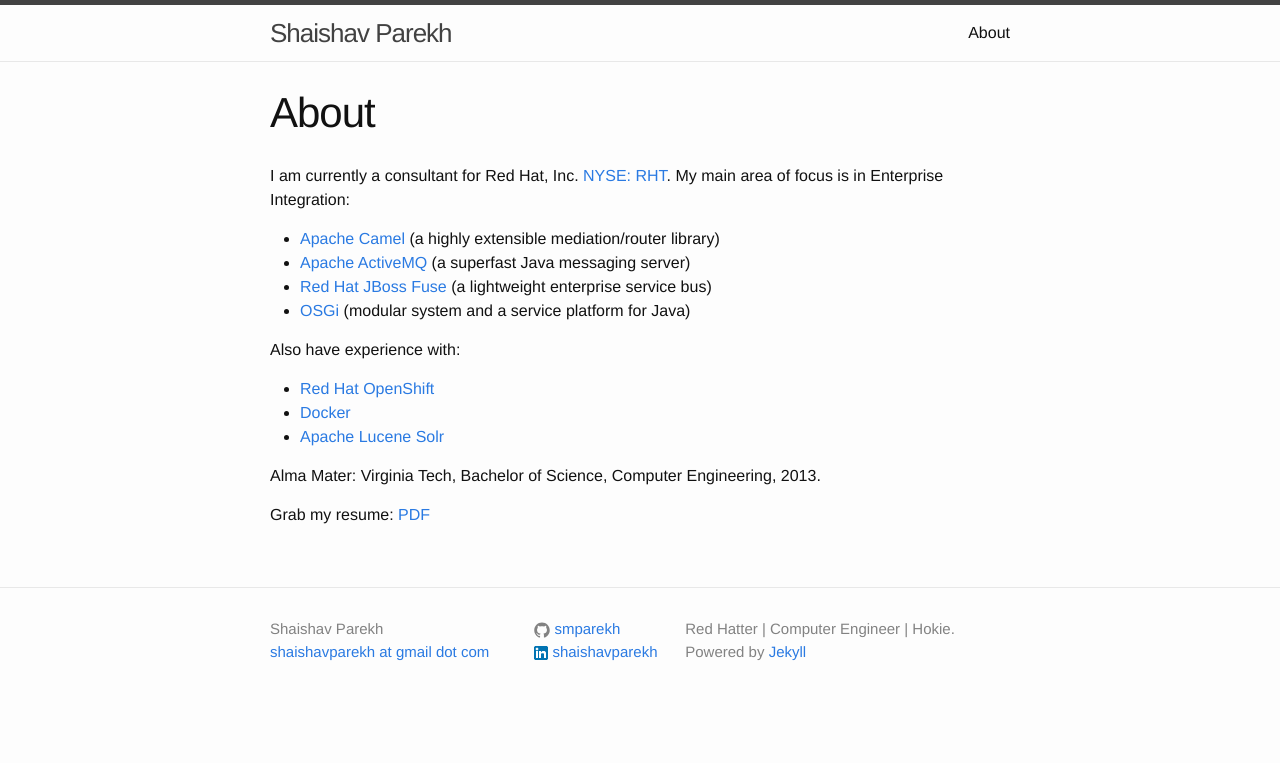
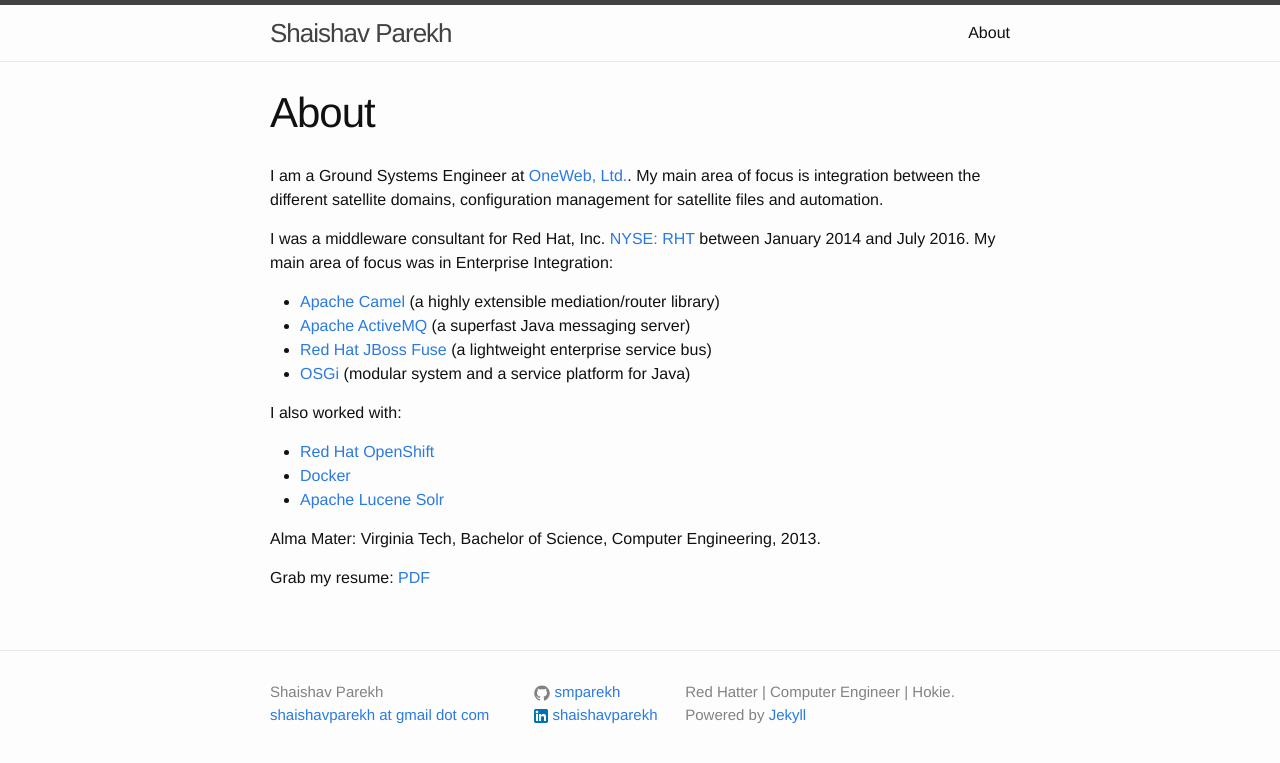
Before and after one commit to smparekh/smparekh.github.io, a Jekyll site: the page built from about.md, in a window 1280 px wide. Shown: the top 763 px of the page. Built offline with Jekyll 4.4.1, drawn with Linux system fonts in a browser that asks for light colours.

Commit message:
Updated about.md

```diff
--- a/about.md
+++ b/about.md
@@ -4,14 +4,16 @@
 permalink: /about/
 ---
 
-I am currently a consultant for Red Hat, Inc. [NYSE: RHT](https://www.google.com/finance?cid=663462){:target="_blank"}. My main area of focus is in Enterprise Integration:
+I am a Ground Systems Engineer at [OneWeb, Ltd.](http://www.oneweb.net){:target="_blank"}. My main area of focus is integration between the different satellite domains, configuration management for satellite files and automation.
+
+I was a middleware consultant for Red Hat, Inc. [NYSE: RHT](https://www.google.com/finance?cid=663462){:target="_blank"} between January 2014 and July 2016. My main area of focus was in Enterprise Integration:
 
 * [Apache Camel][1]{:target="_blank"} (a highly extensible mediation/router library)
 * [Apache ActiveMQ][2]{:target="_blank"} (a superfast Java messaging server)
 * [Red Hat JBoss Fuse][3]{:target="_blank"} (a lightweight enterprise service bus)
 * [OSGi][7]{:target="_blank"} (modular system and a service platform for Java)
 
-Also have experience with:
+I also worked with:
 
 * [Red Hat OpenShift][4]{:target="_blank"}
 * [Docker][5]{:target="_blank"}
```
